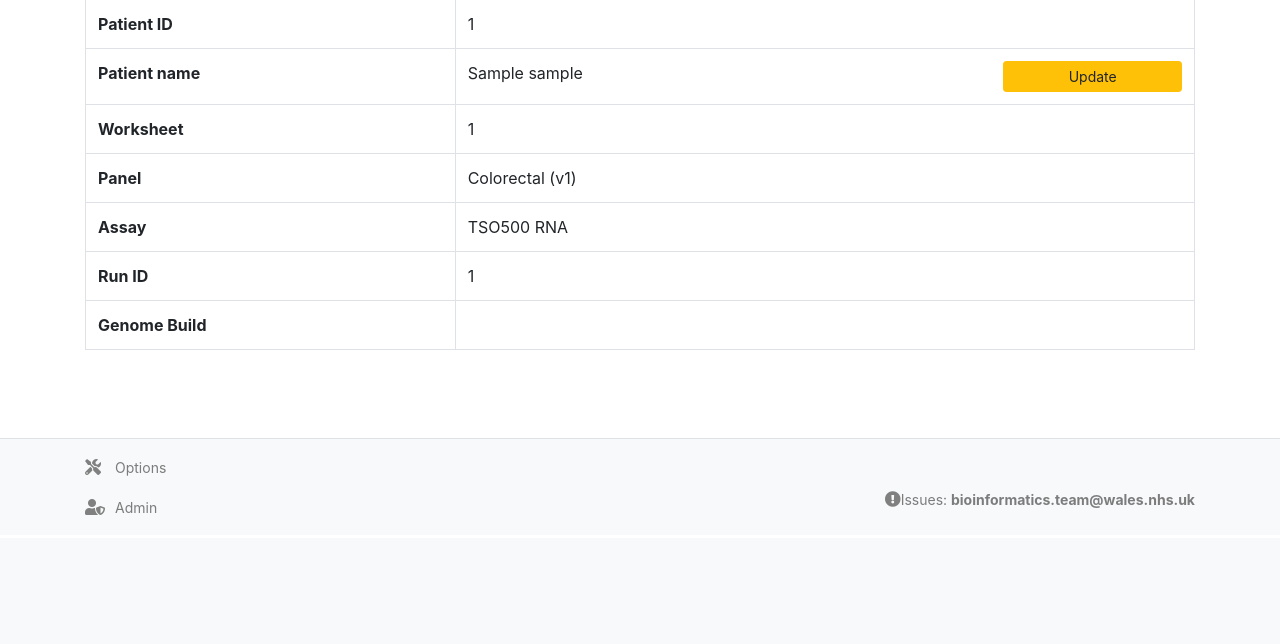
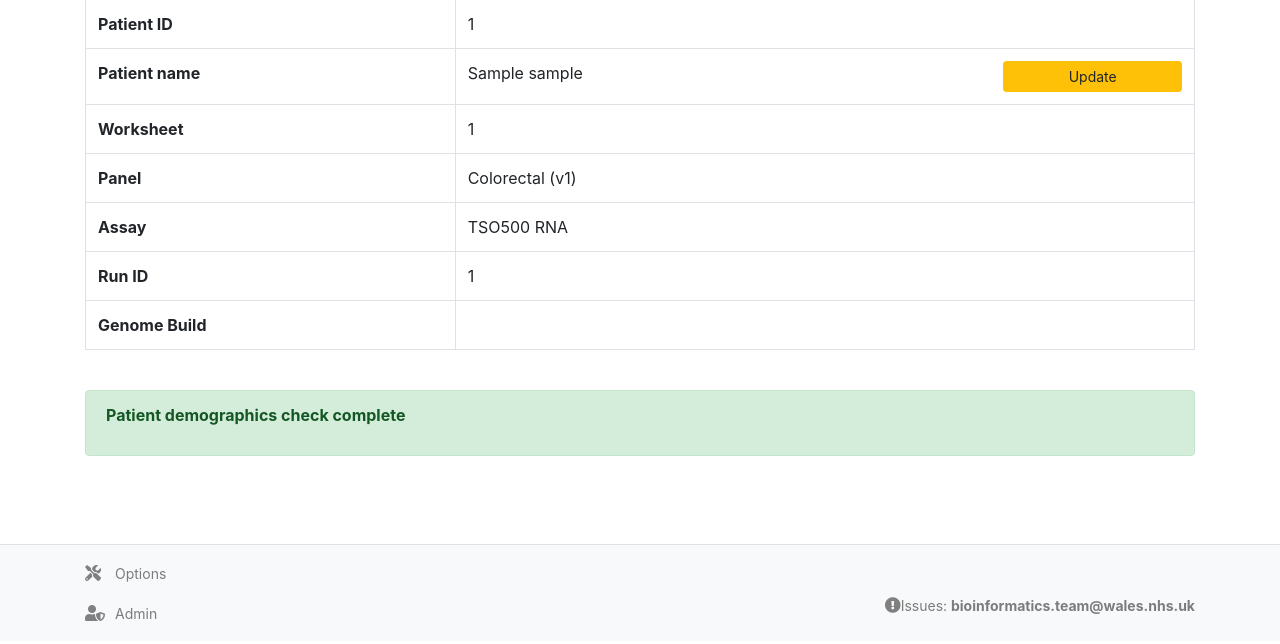
Before and after one commit to erikwaskiewicz/somatic_db_prototype, a Django app: page /analysis/1 in a window 1280 px wide. Shown: the part 359-1003 px from the top of the page. Before the commit the page ends 874 px from the top, so only its background shows below. Run offline with Django 3.2, Linux system fonts and the light colour scheme; a user stored in the database is signed in; data comes from the database, SQL or seed files in the repository; tables that the repository leaves empty hold one stand-in row (values such as "Sample post"); some libraries are stand-ins or nearby versions.

Commit message:
Move patient demogrpahics check to first tab

```diff
--- a/analysis/forms.py
+++ b/analysis/forms.py
@@ -155,6 +155,22 @@ class SendCheckBackForm(forms.Form):
         )
 
 
+class DetailsCheckForm(forms.Form):
+    """
+    Finalise a sample analysis
+
+    """
+    patient_demographics = forms.BooleanField(required=True, label='Patient demographics are correct')
+
+    def __init__(self, *args, **kwargs):
+        self.info_check = kwargs.pop('info_check')
+
+        super(DetailsCheckForm, self).__init__(*args, **kwargs)
+        self.helper = FormHelper()
+        self.fields['patient_demographics'].initial = self.info_check
+        self.helper.add_input(Submit('submit', 'Update', css_class='btn btn-warning'))
+
+
 class SampleCommentForm(forms.Form):
     """
     Add a sample wide comment
@@ -165,18 +181,15 @@ class SampleCommentForm(forms.Form):
         required=False,
         label='General sample comments:'
     )
-    patient_demographics = forms.BooleanField(required=False, label='Patient demographics checked')
     pk = forms.CharField(widget=forms.HiddenInput())
 
     def __init__(self, *args, **kwargs):
         self.comment = kwargs.pop('comment')
-        self.info_check = kwargs.pop('info_check')
         self.pk = kwargs.pop('pk')
 
         super(SampleCommentForm, self).__init__(*args, **kwargs)
         self.helper = FormHelper()
         self.fields['sample_comment'].initial = self.comment
-        self.fields['patient_demographics'].initial = self.info_check
         self.fields['pk'].initial = self.pk
         self.helper.add_input(Submit('submit', 'Update', css_class='btn btn-success'))
 
--- a/analysis/templates/analysis/analysis-finalise.html
+++ b/analysis/templates/analysis/analysis-finalise.html
@@ -28,7 +28,7 @@
         {% endif %}
       </td>
       <td>{{ check.patient_info_check }}</td>
-      <td>{{ check.user }}<br>{{ check.overall_comment_updated }}</td>
+      <td>{{ check.user }}<br>{% firstof check.signoff_time '' %}</td>
       <td>{{ check.overall_comment | wordwrap:80 | linebreaksbr }}</td>
     </tr>
   </tbody>
--- a/analysis/templates/analysis/analysis-info.html
+++ b/analysis/templates/analysis/analysis-info.html
@@ -43,6 +43,20 @@
     </tr>
   </tbody>
 </table>
+<br>
+
+{% if sample_data.checks.current_check_object.patient_info_check %}
+<div class="alert alert-success" role="alert">
+  <p><strong>Patient demographics check complete</strong></p>
+</div>
+
+{% else %}
+<div class="alert alert-warning" role="alert">
+  <h5>Patient demographics check required</h5>
+  {% crispy demographics_form %}
+</div>
+
+{% endif %}
 
 <br>
 
--- a/analysis/utils.py
+++ b/analysis/utils.py
@@ -108,6 +108,7 @@ def reopen_check(user, sample_analysis_obj):
 
     latest_check.status = 'P'
     latest_check.user = user
+    latest_check.signoff_time = None
     latest_check.save()
     sample_analysis_obj.save()
 
@@ -211,7 +212,7 @@ def signoff_check(user, current_step_obj, sample_obj, status='C', complete=False
     return True, ''
 
 
-def make_next_check(sample_obj, next_step):
+def make_next_check(sample_obj):
     """
     Sets up the next check and associated variant checks
 
@@ -219,7 +220,6 @@ def make_next_check(sample_obj, next_step):
     # add new check object
     new_check_obj = Check(
         analysis=sample_obj,
-        stage=next_step,
         status='P',
     )
 
--- a/analysis/views.py
+++ b/analysis/views.py
@@ -11,7 +11,7 @@ from django.utils import timezone
 from .forms import (NewVariantForm, SubmitForm, VariantCommentForm, UpdatePatientName,
     CoverageCheckForm, FusionCommentForm, SampleCommentForm, UnassignForm, PaperworkCheckForm,
     ConfirmPolyForm, ConfirmArtefactForm, AddNewPolyForm, AddNewArtefactForm, ManualVariantCheckForm, ReopenSampleAnalysisForm, ChangeLimsInitials,
-    EditedPasswordChangeForm, EditedUserCreationForm, RunQCForm, ReopenRunQCForm, SendCheckBackForm)
+    EditedPasswordChangeForm, EditedUserCreationForm, RunQCForm, ReopenRunQCForm, SendCheckBackForm, DetailsCheckForm)
 from .utils import (get_samples, unassign_check, reopen_check, signoff_check, make_next_check,
     get_variant_info, get_coverage_data, get_sample_info, get_fusion_info, get_poly_list,
     create_myeloid_coverage_summary)
@@ -213,7 +213,6 @@ def view_worksheets(request, query):
     # TODO ability to set as bioinf qc fail
     # TODO if whole run fail it should set all samples to fail.
     # TODO Maybe a not analysed for whole run option too? would need a generic 'not analysed' panel probably
-    # TODO patient info check to patient tab
     # TODO add checks to finalise form
     """
     # check if user is in the qc user group
@@ -476,9 +475,9 @@ def analysis_sheet(request, sample_id):
         'update_name_form': UpdatePatientName(),
         'sample_comment_form': SampleCommentForm(
             comment=current_step_obj.overall_comment,
-            info_check=current_step_obj.patient_info_check,
             pk=current_step_obj.pk,
         ),
+        'demographics_form': DetailsCheckForm(info_check=current_step_obj.patient_info_check),
         'coverage_check_form': CoverageCheckForm(
             pk=current_step_obj.pk,
             comment=current_step_obj.coverage_comment,
@@ -566,6 +565,23 @@ def analysis_sheet(request, sample_id):
                 sample_obj = SampleAnalysis.objects.get(pk = sample_id)
                 context['sample_data'] = get_sample_info(sample_obj)
 
+        # if patient demographiocs check is completed
+        if 'patient_demographics' in request.POST:
+            demographics_form = DetailsCheckForm(request.POST, info_check=current_step_obj.patient_info_check)
+            if demographics_form.is_valid():
+                # raise error if patient name not filled in
+                if context['sample_data']['sample_name'] == None:
+                    context['warning'].append('Cant complete demographics check - patient name has not been inputted')
+
+                else:
+                    # update check
+                    Check.objects.filter(pk=current_step_obj.pk).update(
+                        patient_info_check=demographics_form.cleaned_data['patient_demographics'],
+                    )
+                    # reload sample data
+                    context['sample_data'] = get_sample_info(sample_obj)
+                    #context['demographics_form'] = DetailsCheckForm(info_check=current_step_obj.patient_info_check)
+
         # comments submit button
         if 'variant_comment' in request.POST:
             new_comment = request.POST['variant_comment']
@@ -580,6 +596,7 @@ def analysis_sheet(request, sample_id):
             # reload variant data
             context['variant_data'] = get_variant_info(sample_data, sample_obj)
 
+        # if button for manaully scrolling in IGV is clicked
         if 'variants_checked' in request.POST:
             manual_check_form = ManualVariantCheckForm(request.POST, regions=sample_data['panel_manual_regions'])
 
@@ -694,18 +711,12 @@ def analysis_sheet(request, sample_id):
         # overall sample comments form
         if 'sample_comment' in request.POST:
             new_comment = request.POST['sample_comment']
-            try:
-                if request.POST['patient_demographics'] == 'on':
-                    info_check = True
-            except:
-                info_check = False
             pk = request.POST['pk']
 
             # update comment
             Check.objects.filter(pk=pk).update(
                 overall_comment=new_comment,
                 overall_comment_updated=timezone.now(),
-                patient_info_check=info_check,
             )
 
             # reload sample data
@@ -713,7 +724,6 @@ def analysis_sheet(request, sample_id):
             current_step_obj = context['sample_data']['checks']['current_check_object']
             context['sample_comment_form'] = SampleCommentForm(
                 comment=current_step_obj.overall_comment,
-                info_check=current_step_obj.patient_info_check,
                 pk=current_step_obj.pk,
             )
 
@@ -753,7 +763,7 @@ def analysis_sheet(request, sample_id):
                 elif next_step == 'extra_check':
                     submitted, err = signoff_check(request.user, current_step_obj, sample_obj, status=pass_fail)
                     if submitted:
-                        make_next_check(sample_obj, 'IGV')
+                        make_next_check(sample_obj)
                         return redirect('view_ws_samples', sample_data['worksheet_id'])
                     else:
                         context['warning'].append(err)
```
